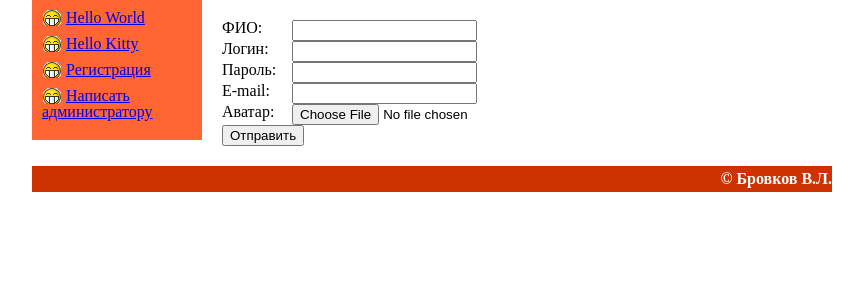
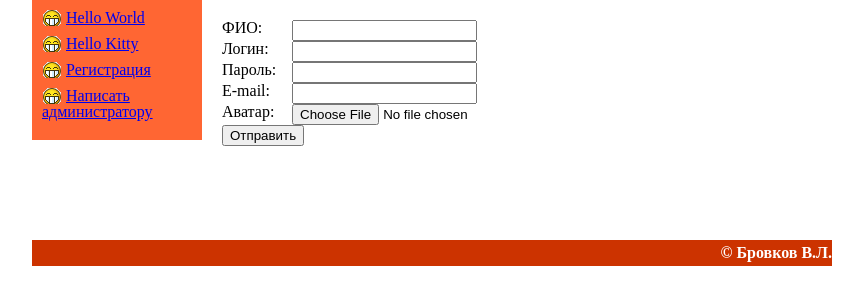
Before and after one commit to vedmakoff/kurs, a PHP site: page /sign.html in a window 1280 px wide. Shown: the part 68-373 px from the top of the page, without its empty margins (208-1071 px from the left). Run offline with PHP 8.4, Linux system fonts and the light colour scheme.

Commit message:
чтобы подвал не наползал

```diff
--- a/css/style.css
+++ b/css/style.css
@@ -33,10 +33,9 @@ html,body,div,span,applet,object,iframe,h1,h2,h3,h4,h5,h6,p,blockquote,pre,a,abb
    margin-right: 20px;
 }
 .content {
-   position: static;
-   left: 170px;
    padding: 20px;
    margin-left: 170px;
+   min-height: 200px;
 }
 .bottom {
     bottom: 1px;
```
